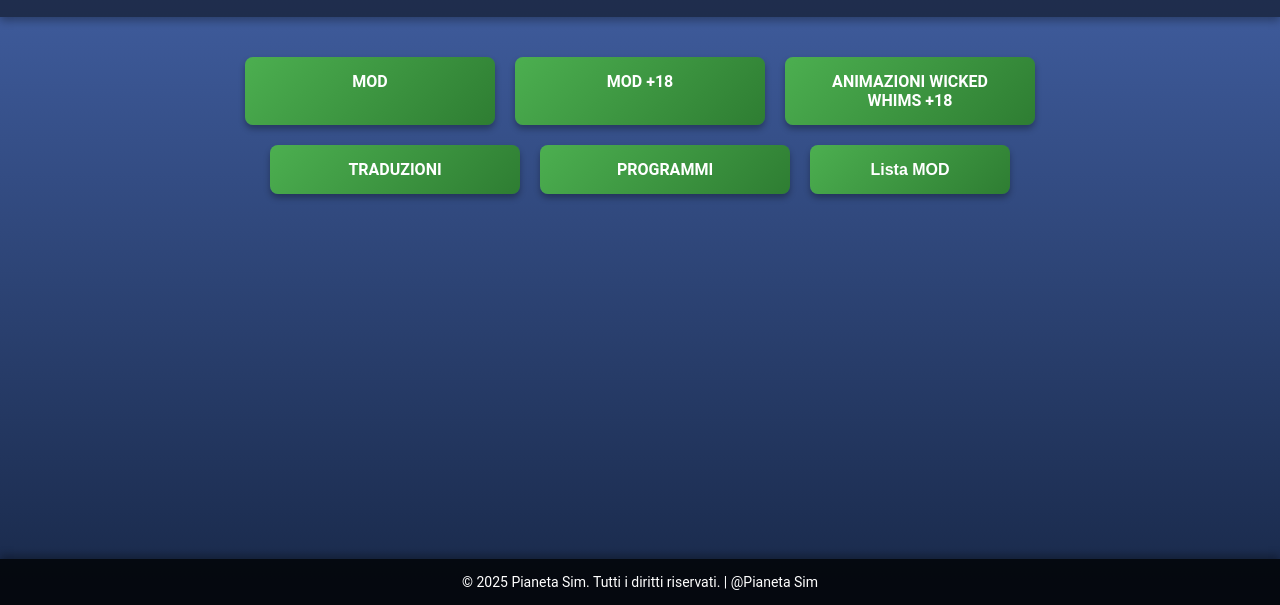
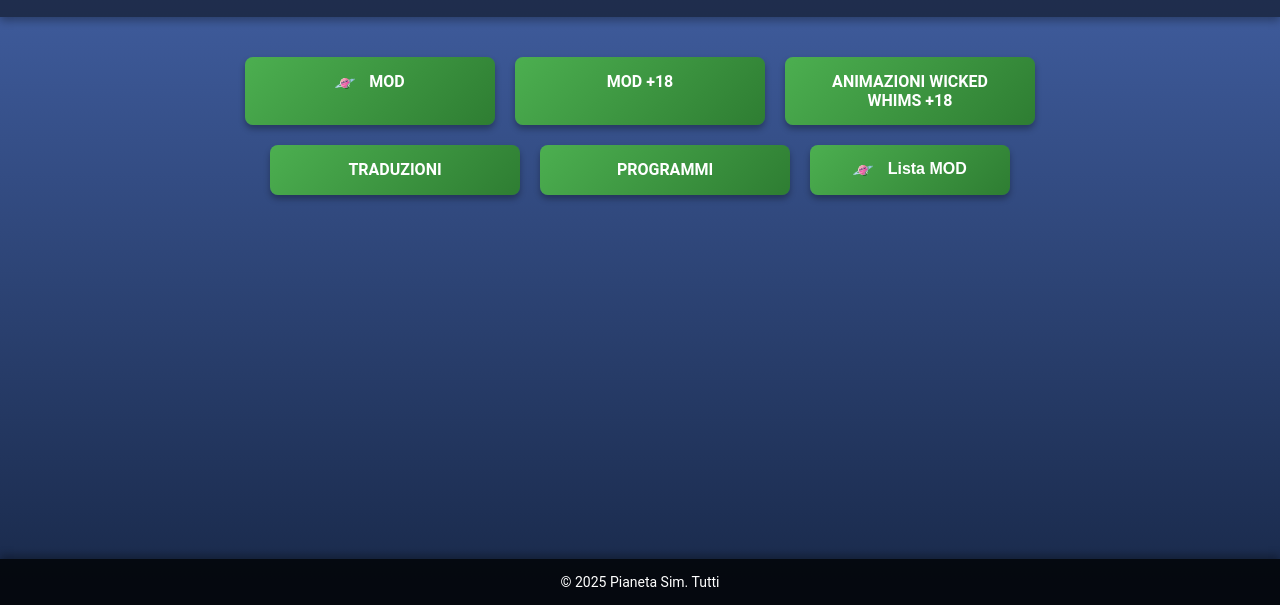
Before and after one commit to MrNico98/HelpSimsSite, a plain HTML site: page index.html in a window 1280 px wide. Shown: the part 195-800 px from the top of the page. Drawn offline with Linux system fonts and the light colour scheme.

Commit message:
Update index.html

```diff
--- a/index.html
+++ b/index.html
@@ -42,7 +42,7 @@
 
     .button-container {
       display: flex;
-      flex-wrap: wrap; /* Adattabile su più righe */
+      flex-wrap: wrap;
       justify-content: center;
       gap: 20px;
       margin: 40px auto;
@@ -62,10 +62,18 @@
       font-size: 16px;
       transition: background-color 0.3s ease, transform 0.2s;
       display: inline-block;
-      width: 200px; /* Larghezza fissa */
+      width: 200px;
       border: none;
       cursor: pointer;
       box-shadow: 0 4px 6px rgba(0, 0, 0, 0.3);
+    }
+
+    .button-container a img,
+    .button-container button img {
+      width: 20px;
+      height: 20px;
+      margin-right: 10px;
+      vertical-align: middle;
     }
 
     .button-container a:hover,
@@ -81,7 +89,7 @@
     }
 
     .mod-table {
-      display: none; /* Nascondi la tabella inizialmente */
+      display: none;
       margin: 30px auto;
       border-collapse: collapse;
       width: 90%;
@@ -110,7 +118,7 @@
     }
 
     footer {
-      margin-top: auto; /* Spinge il footer in basso */
+      margin-top: auto;
       text-align: center;
       padding: 15px 0;
       background-color: rgba(0, 0, 0, 0.8);
@@ -127,7 +135,7 @@
 
       .button-container a,
       .button-container button {
-        width: 100%; /* Bottoni si espandono */
+        width: 100%;
         padding: 12px;
         font-size: 14px;
       }
@@ -155,12 +163,16 @@
   </header>
 
   <div class="button-container">
-    <a href="mod.html">MOD</a>
+    <a href="mod.html">
+      <img src="HelpSimspianeta.png" alt="MOD Icon"> MOD
+    </a>
     <a href="#">MOD +18</a>
     <a href="#">ANIMAZIONI WICKED WHIMS +18</a>
     <a href="#">TRADUZIONI</a>
     <a href="#">PROGRAMMI</a>
-    <button onclick="toggleTable()">Lista MOD</button>
+    <button onclick="toggleTable()">
+      <img src="HelpSimspianeta.png" alt="Lista Icon"> Lista MOD
+    </button>
   </div>
 
   <table class="mod-table" id="modTable">
@@ -191,7 +203,4 @@
   </table>
 
   <footer>
-    © 2025 Pianeta Sim. Tutti i diritti riservati. | @Pianeta Sim
-  </footer>
-</body>
-</html>
+    © 2025 Pianeta Sim. Tutti
```
